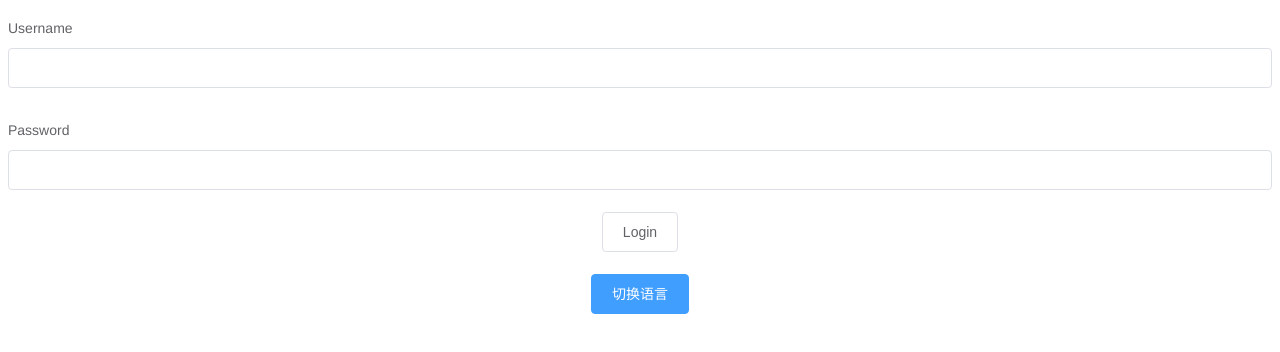
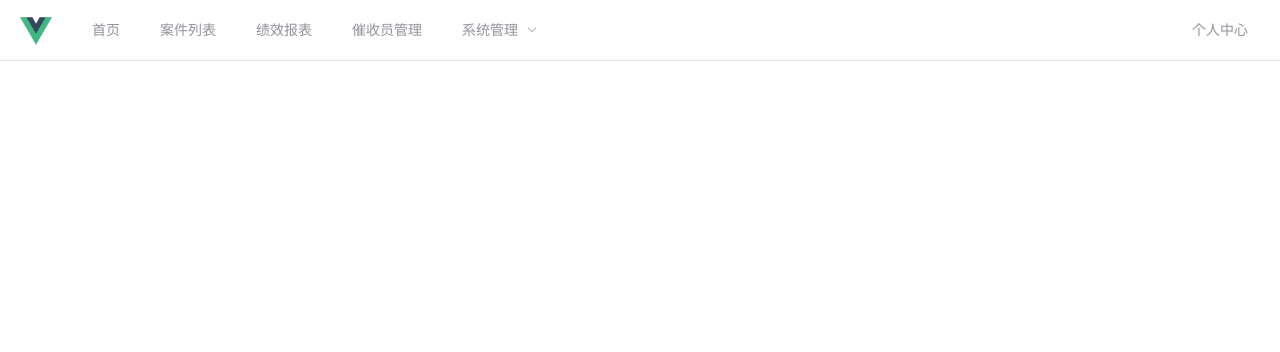
Before and after one commit to ifan112/demo-vue2project, a Vue app: page / in a window 1280 px wide. Shown: the top 352 px of the page. Built offline with nearby package versions, Linux system fonts and the light colour scheme.

Commit message:
加入菜单及其路由

```diff
--- a/public/index.html
+++ b/public/index.html
@@ -6,6 +6,12 @@
     <meta name="viewport" content="width=device-width,initial-scale=1.0">
     <link rel="icon" href="<%= BASE_URL %>favicon.ico">
     <title><%= htmlWebpackPlugin.options.title %></title>
+
+    <style>
+      body {
+        margin: 0px;
+      }
+    </style>
   </head>
   <body>
     <noscript>
--- /dev/null
+++ b/src/components/HeaderMenu.vue
@@ -0,0 +1,56 @@
+<template>
+  <div>
+    <el-menu
+      :default-active="activeIndex"
+      mode="horizontal"
+      router="true"
+      @select="handleSelect">
+
+      <el-menu-item>
+        <img src="../assets/logo.png" height="32px"/>
+      </el-menu-item>
+
+      <el-menu-item index="/dashboard">首页</el-menu-item>
+
+      <el-menu-item index="/cases">案件列表</el-menu-item>
+
+      <el-menu-item index="/report">绩效报表</el-menu-item>
+
+      <el-menu-item index="/collectors">催收员管理</el-menu-item>
+
+      <el-submenu>
+        <template slot="title">系统管理</template>
+        <el-menu-item index="/system/role">角色管理</el-menu-item>
+      </el-submenu>
+
+      <el-menu-item index="/profile" style="float: right; margin-right: 12px">
+          个人中心
+      </el-menu-item>
+    </el-menu>
+  </div>
+</template>
+
+
+<script>
+export default {
+    name: 'HeaderMenu',
+
+    data() {
+        return {
+            activeIndex: "dashboard"
+        }
+    },
+
+    methods: {
+        handleSelect() {
+            console.log("Menu click")
+        }
+    }
+}
+</script>
+
+<style>
+
+
+
+</style>
--- a/src/router/index.js
+++ b/src/router/index.js
@@ -4,33 +4,64 @@ import Home from '@views/Home.vue'
 import Login from '@views/Login.vue'
 import Report from '@views/Report.vue'
 import Customer from '@views/Customer.vue'
+import Dashboard from '@views/Dashboard.vue'
+import Cases from '@views/Cases.vue'
+import Collectors from '@views/Collectors.vue'
+import Profile from '@views/Profile.vue'
+import SystemRole from '@views/system/Role.vue'
 
 Vue.use(VueRouter)
 
 const routes = [
-  {
-    path: '/',
-    name: 'Login',
-    component: Login
-  },
+  // {
+  //   path: '/',
+  //   name: 'Login',
+  //   component: Login
+  // },
   {
     path: '/login',
     name: 'Login',
     component: Login
   },
   {
-    path: '',
+    path: '/',
     name: 'Home',
     component: Home,
     children: [
       {
+        path: '/dashboard',
+        name: 'Dashboard',
+        component: Dashboard
+      },
+      {
+        path: '/cases',
+        name: 'Cases',
+        component: Cases
+      },
+      {
+        path: '/collectors',
+        name: 'Collectors',
+        component: Collectors
+      },
+      {
         path: '/report',
         name: 'Report',
         component: Report
-      }, {
+      },
+      {
         path: '/customer',
         name: 'Customer',
         component: Customer
+      },
+      {
+        path: '/profile',
+        name: 'Profile',
+        component: Profile
+      },
+      {
+        path: '/system/role',
+        name: 'SystemRole',
+        component: SystemRole
       }
     ]
   }
--- /dev/null
+++ b/src/views/Cases.vue
@@ -0,0 +1,15 @@
+<template>
+  <h2>案件列表页面</h2>
+</template>
+
+<script>
+export default {
+  name: "Case",
+
+  data() {
+    return {};
+  },
+
+  methods: {},
+};
+</script>
--- /dev/null
+++ b/src/views/Collectors.vue
@@ -0,0 +1,15 @@
+<template>
+  <h2>催收员管理页面</h2>
+</template>
+
+<script>
+export default {
+  name: "Collectors",
+
+  data() {
+    return {};
+  },
+
+  methods: {},
+};
+</script>
--- /dev/null
+++ b/src/views/Dashboard.vue
@@ -0,0 +1,15 @@
+<template>
+  <h2>首页</h2>
+</template>
+
+<script>
+export default {
+  name: "Dashboard",
+
+  data() {
+    return {};
+  },
+
+  methods: {},
+};
+</script>
--- a/src/views/Home.vue
+++ b/src/views/Home.vue
@@ -1,12 +1,13 @@
 <template>
   <div class="home">
-    <img alt="Vue logo" src="../assets/logo.png">
-
-    <h1> Home </h1>
-
-    <!-- <HelloWorld msg="Welcome to Your Vue.js App"/> -->
-
-    <router-view />
+    <el-container>
+      <el-header>
+        <HeaderMenu />
+      </el-header>
+      <el-main>
+        <router-view />
+      </el-main>
+    </el-container>
   </div>
 </template>
 
@@ -14,10 +15,21 @@
 // @ is an alias to /src
 // import HelloWorld from '@/components/HelloWorld.vue'
 
+import HeaderMenu from '@/components/HeaderMenu.vue'
+
 export default {
-  name: 'Home',
+  name: "Home",
   components: {
     // HelloWorld
-  }
+    HeaderMenu
+  },
+};
+</script>
+
+<style>
+
+.el-header {
+  padding: 0px;
 }
-</script>
+
+</style>
--- /dev/null
+++ b/src/views/Profile.vue
@@ -0,0 +1,15 @@
+<template>
+  <h2>个人信息页面</h2>
+</template>
+
+<script>
+export default {
+  name: "Profile",
+
+  data() {
+    return {};
+  },
+
+  methods: {},
+};
+</script>
--- /dev/null
+++ b/src/views/system/Role.vue
@@ -0,0 +1,15 @@
+<template>
+  <h2>角色管理页面</h2>
+</template>
+
+<script>
+export default {
+  name: "SystemRole",
+
+  data() {
+    return {};
+  },
+
+  methods: {},
+};
+</script>
```
Also changed, not shown: 1 other file (tests, documents, lock files or other folders).
